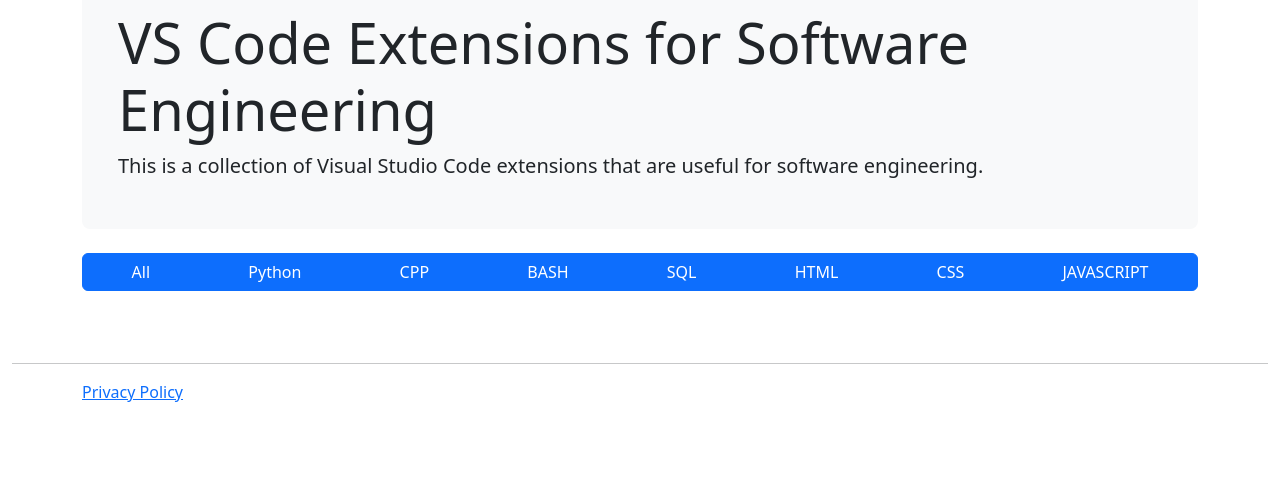
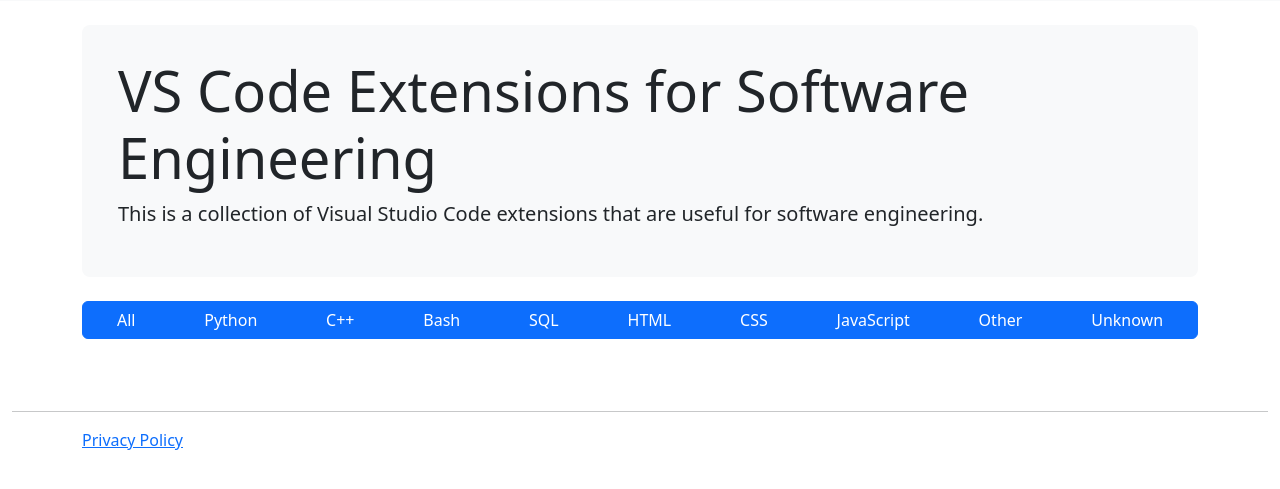
Before and after one commit to DefNotCrawf/2025SE-FlaskAPI, a Flask app: page / in a window 1280 px wide. Shown: the part 105-594 px from the top of the page. Run offline with Flask 3, Linux system fonts and the light colour scheme; data that the repository does not hold is empty; some libraries are stand-ins or nearby versions.

Commit message:
EoD 7/11/24

```diff
--- a/main.py
+++ b/main.py
@@ -37,17 +37,21 @@
 @app.route("/", methods=["GET"])
 @csp_header(
     {
+        "base-uri": "self",
         "default-src": "'self'",
+        "style-src": "'self'",
         "script-src": "'self'",
-        "img-src": "http: https: data:",
+        "img-src": "*",
+        "media-src": "'self'",
+        "font-src": "self",
         "object-src": "'self'",
-        "style-src": "'self'",
-        "media-src": "'self'",
         "child-src": "'self'",
         "connect-src": "'self'",
-        "base-uri": "",
+        "worker-src": "'self'",
         "report-uri": "/csp_report",
-        "frame-ancestors": "none",
+        "frame-ancestors": "'none'",
+        "form-action": "'self'",
+        "frame-src": "'none'",
     }
 )
 def index():
--- a/static/js/app.js
+++ b/static/js/app.js
@@ -93,6 +93,8 @@
       { id: "html", url: "?lang=html" },
       { id: "css", url: "?lang=css" },
       { id: "js", url: "?lang=javascript" },
+      { id: "other", url: "?lang=other" },
+      { id: "unknown", url: "?lang=unknown" }
     ];
 
     buttons.forEach((button) => {
@@ -105,27 +107,3 @@
     });
   }
 });
-
-document.addEventListener("DOMContentLoaded", function () {
-  if (window.location.pathname === "/") {
-    const buttons = [
-      { id: "all", url: "/" },
-      { id: "python", url: "?lang=python" },
-      { id: "cpp", url: "?lang=cpp" },
-      { id: "bash", url: "?lang=bash" },
-      { id: "sql", url: "?lang=sql" },
-      { id: "html", url: "?lang=html" },
-      { id: "css", url: "?lang=css" },
-      { id: "js", url: "?lang=javascript" },
-    ];
-
-    buttons.forEach((button) => {
-      const element = document.getElementById(button.id);
-      if (element) {
-        element.addEventListener("click", function () {
-          window.location.href = button.url;
-        });
-      }
-    });
-  }
-});
--- a/templates/index.html
+++ b/templates/index.html
@@ -15,12 +15,14 @@
         <div class="btn-group" role="group" aria-label="Filter by language">
             <button type="button" class="btn btn-primary" id="all">All</button>
             <button type="button" class="btn btn-primary" id="python">Python</button>
-            <button type="button" class="btn btn-primary" id="cpp">CPP</button>
-            <button type="button" class="btn btn-primary" id="bash">BASH</button>
+            <button type="button" class="btn btn-primary" id="cpp">C++</button>
+            <button type="button" class="btn btn-primary" id="bash">Bash</button>
             <button type="button" class="btn btn-primary" id="sql">SQL</button>
             <button type="button" class="btn btn-primary" id="html">HTML</button>
             <button type="button" class="btn btn-primary" id="css">CSS</button>
-            <button type="button" class="btn btn-primary" id="js">JAVASCRIPT</button>
+            <button type="button" class="btn btn-primary" id="js">JavaScript</button>
+            <button type="button" class="btn btn-primary" id="other">Other</button>
+            <button type="button" class="btn btn-primary" id="unknown">Unknown</button> <!-- New button -->
         </div>
     </div>
 </div>
--- a/templates/layout.html
+++ b/templates/layout.html
@@ -3,8 +3,7 @@
 
 <head>
     <meta http-equiv="Content-Security-Policy"
-        content="default-src 'self' ; style-src 'self' ; script-src 'self' ;
-        img-src 'http: https: data' ; object-src 'self' ; media-src 'self' ; child-src 'self' ; connect-src 'self' ; font-src 'self' ; manifest-src 'self' ">
+        content="base-uri 'self'; default-src 'self'; style-src 'self'; script-src 'self'; img-src 'self' *; media-src 'self'; font-src 'self'; connect-src 'self'; object-src 'self'; worker-src 'self'; frame-src 'none'; form-action 'self'; manifest-src 'self'" />
     <meta charset="utf-8" />
     <meta name="viewport" content="width=device-width, initial-scale=1" />
     <link rel="stylesheet" type="text/css" href="static/css/style.css" />
```
Also changed, not shown: .database/data.py (added), .database/data_source.db, .database/datamanager.py (deleted), data_source.db (added), docs/README.md, 2 other files.
